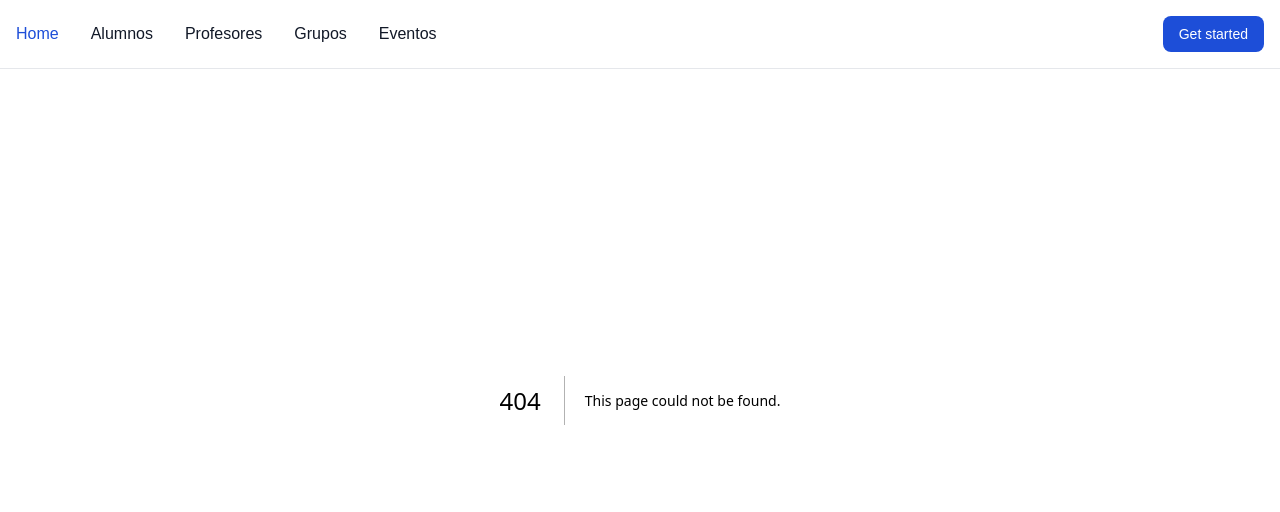
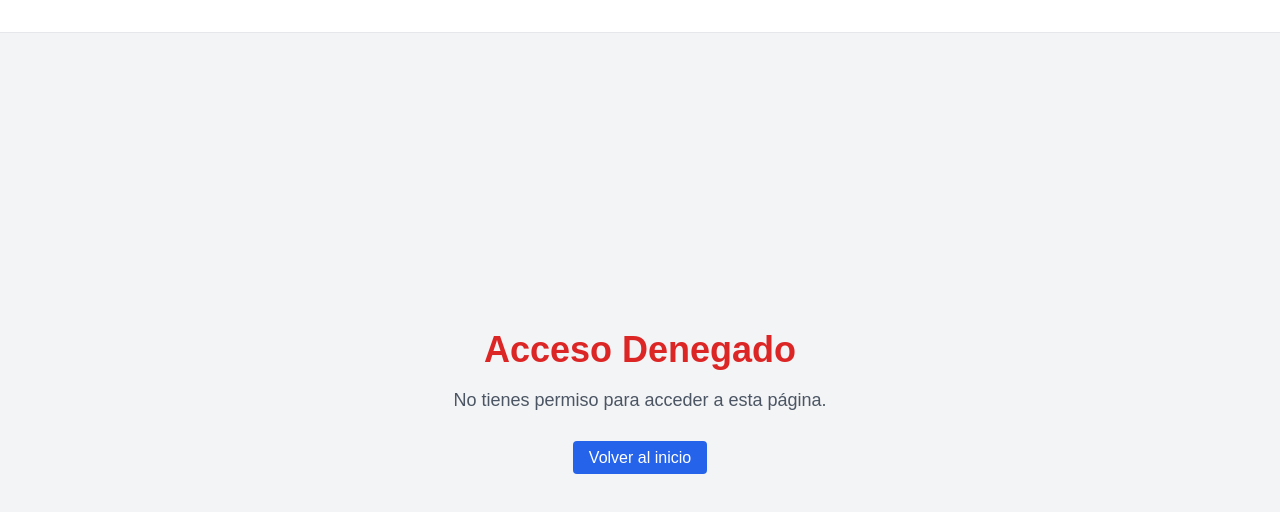
Before and after one commit to grimaldooh/Callige, a Next.js app: page /restricted in a window 1280 px wide. Before the commit this address had no page. Shown: the top 512 px of the page. Built offline with nearby package versions, Linux system fonts and the light colour scheme.

Commit message:
antes del puto login

```diff
--- a/package.json
+++ b/package.json
@@ -20,8 +20,10 @@
     "chart.js": "^4.4.4",
     "date-fns": "^4.1.0",
     "dotenv": "^16.4.5",
+    "jsonwebtoken": "^9.0.2",
     "multer": "^1.4.5-lts.1",
     "next": "^14.2.5",
+    "next-auth": "^4.24.8",
     "pg": "^8.13.0",
     "react": "^18.3.1",
     "react-chartjs-2": "^5.2.0",
--- a/src/app/admin/page.jsx
+++ b/src/app/admin/page.jsx
@@ -261,7 +261,7 @@ export default function AdminPage() {
 
   return (
     <div className="p-6 bg-gray-100 min-h-screen">
-      <h1 className="text-3xl font-bold mb-6">Panel de Administración</h1>
+      <h1 className="text-3xl font-bold mt-20 mb-6">Panel de Administración</h1>
 
       <div className="grid grid-cols-1 md:grid-cols-3 gap-4 mb-6">
         <div className="bg-white p-4 shadow-md rounded-lg">
--- /dev/null
+++ b/src/app/restricted/page.jsx
@@ -0,0 +1,17 @@
+// pages/access-denied.js
+import Link from 'next/link';
+
+export default function AccessDenied() {
+  return (
+    <div className="min-h-screen flex flex-col items-center justify-center bg-gray-100">
+      <h1 className="text-4xl font-bold mb-4 text-red-600">Acceso Denegado</h1>
+      <p className="mb-8 text-lg text-gray-600">No tienes permiso para acceder a esta página.</p>
+
+      <Link href="/auth/login">
+        <a className="bg-blue-600 text-white px-4 py-2 rounded hover:bg-blue-700">
+          Volver al inicio
+        </a>
+      </Link>
+    </div>
+  );
+}
--- a/src/app/students/justificantes/page.jsx
+++ b/src/app/students/justificantes/page.jsx
@@ -42,8 +42,8 @@ const JustificantesPage = () => {
 
   if (loading) return <p>Cargando justificantes...</p>;
 
-  const justificantesPendientes = justificantes.filter((j) => j.status === 1);
-  const justificantesAprobados = justificantes.filter((j) => j.status === 2);
+  const justificantesPendientes = justificantes.filter((j) => j.status === 2);
+  const justificantesAprobados = justificantes.filter((j) => j.status === 1);
   const justificantesRechazados = justificantes.filter((j) => j.status === 3);
 
   return (
--- a/src/components/Group/AttendanceList.jsx
+++ b/src/components/Group/AttendanceList.jsx
@@ -3,6 +3,8 @@
 "use client";
 
 import { useEffect, useState } from 'react';
+import { FontAwesomeIcon } from '@fortawesome/react-fontawesome';
+import { faCheck, faTimes, faFileAlt } from '@fortawesome/free-solid-svg-icons';
 
 const AttendanceList = ({ groupId }) => {
   const [attendanceLists, setAttendanceLists] = useState([]);
@@ -68,7 +70,21 @@ const AttendanceList = ({ groupId }) => {
                   const attendance = attendanceList.attendances.find(a => a.student_id === student.id);
                   return (
                     <td key={attendanceList.id} className="border border-gray-200 p-2">
-                      {attendance ? (attendance.present ? '✔️' : '❌') : 'N/A'}
+                      {attendance ? (
+                        attendance.present === 1 ? (
+                          <FontAwesomeIcon icon={faCheck} className="text-green-500" />
+                        ) : attendance.present === 2 ? (
+                          <FontAwesomeIcon icon={faFileAlt} className="text-blue-500" />
+                        ) : attendance.present === 3 ? (
+                          <FontAwesomeIcon icon={faTimes} className="text-red-500" />
+                        ) : attendance.present === 0 ? (
+                          <FontAwesomeIcon icon={faTimes} className="text-red-500" />
+                        ) : (
+                          "N/A"
+                        )
+                      ) : (
+                        "N/A"
+                      )}
                     </td>
                   );
                 })}
--- a/src/components/Navbar.jsx
+++ b/src/components/Navbar.jsx
@@ -1,90 +1,83 @@
-// src/components/Navbar.jsx
+'use client'
+
+import { useContext, useState } from 'react';
 import Link from 'next/link';
+import { useAuth } from '@/app/context/AuthContext';
+export default function Navbar() {
 
-export default function Navbar() {
+  const { role } = useAuth();
+  const [isBurgerOpen, setIsBurgerOpen] = useState(false); // Para controlar el menú en móviles
+
+  const toggleBurgerMenu = () => {
+    setIsBurgerOpen(!isBurgerOpen);
+  };
+
+  const renderLinks = () => {
+    switch (role) {
+      case 'admin':
         return (
-    <nav className="bg-white dark:bg-gray-900 fixed w-full z-20 top-0 start-0 border-b border-gray-200 dark:border-gray-600 ">
-      <div className="max-w-screen-xl flex flex-wrap items-center justify-between mx-auto p-4 ">
+          <>
+            <li><Link href="/admin">Home</Link></li>
+            <li><Link href="/admin/students">Alumnos</Link></li>
+            <li><Link href="/admin/teachers">Profesores</Link></li>
+            <li><Link href="/admin/groups">Grupos</Link></li>
+            <li><Link href="/admin/events">Eventos</Link></li>
+          </>
+        );
+      case 'teacher':
+        return (
+          <>
+            <li><Link href="/teacher">Home</Link></li>
+            <li><Link href="/teacher/justificantes">Justificantes</Link></li>
+            <li><Link href="/teacher/attendance">Capturar Asistencia</Link></li>
+          </>
+        );
+      case 'student':
+        return (
+          <>
+            <li><Link href="/students">Home</Link></li>
+            <li><Link href="/students/events">Eventos</Link></li>
+            <li><Link href="/students/groups">Grupos</Link></li>
+            <li><Link href="/students/justificantes">Justificantes</Link></li>
+          </>
+        );
+      case 'superadmin':
+        return (
+          <>
+            <li><Link href="/superadmin">SuperAdmin</Link></li>
+          </>
+        );
+      default:
+        return null;
+    }
+  };
 
+  return (
+    <nav className="bg-white dark:bg-gray-900 fixed w-full z-20 top-0 border-b border-gray-200 dark:border-gray-600">
+      <div className="max-w-screen-xl flex flex-wrap items-center justify-between mx-auto p-4">
 
         {/* Botón para menú móvil */}
-        <div className="flex md:order-2 space-x-3 md:space-x-0 rtl:space-x-reverse">
+        <div className="flex md:order-2">
+
+          {role === 'student' && (
             <button
-            type="button"
-            className="text-white bg-blue-700 hover:bg-blue-800 focus:ring-4 focus:outline-none focus:ring-blue-300 font-medium rounded-lg text-sm px-4 py-2 text-center dark:bg-blue-600 dark:hover:bg-blue-700 dark:focus:ring-blue-800"
-          >
-            Get started
-          </button>
-          <button
-            data-collapse-toggle="navbar-sticky"
-            type="button"
+              onClick={toggleBurgerMenu}
               className="inline-flex items-center p-2 w-10 h-10 justify-center text-sm text-gray-500 rounded-lg md:hidden hover:bg-gray-100 focus:outline-none focus:ring-2 focus:ring-gray-200 dark:text-gray-400 dark:hover:bg-gray-700 dark:focus:ring-gray-600"
               aria-controls="navbar-sticky"
-            aria-expanded="false"
+              aria-expanded={isBurgerOpen}
             >
               <span className="sr-only">Open main menu</span>
-            <svg
-              className="w-5 h-5"
-              xmlns="http://www.w3.org/2000/svg"
-              fill="none"
-              viewBox="0 0 17 14"
-              aria-hidden="true"
-            >
-              <path
-                stroke="currentColor"
-                strokeLinecap="round"
-                strokeLinejoin="round"
-                strokeWidth="2"
-                d="M1 1h15M1 7h15M1 13h15"
-              />
+              <svg className="w-5 h-5" xmlns="http://www.w3.org/2000/svg" fill="none" viewBox="0 0 17 14" aria-hidden="true">
+                <path stroke="currentColor" strokeLinecap="round" strokeLinejoin="round" strokeWidth="2" d="M1 1h15M1 7h15M1 13h15" />
               </svg>
             </button>
+          )}
         </div>
 
         {/* Enlaces de navegación */}
-        <div className="items-center justify-between hidden w-full md:flex md:w-auto md:order-1" id="navbar-sticky">
-          <ul className="flex flex-col p-4 md:p-0 mt-4 font-medium border border-gray-100 rounded-lg bg-gray-50 md:space-x-8 rtl:space-x-reverse md:flex-row md:mt-0 md:border-0 md:bg-white dark:bg-gray-800 md:dark:bg-gray-900 dark:border-gray-700">
-            <li>
-              <Link
-                href="/admin"
-                className="block py-2 px-3 text-white bg-blue-700 rounded md:bg-transparent md:text-blue-700 md:p-0 md:dark:text-blue-500"
-                aria-current="page"
-              >
-                Home
-              </Link>
-            </li>
-            <li>
-              <Link
-                href="/admin/students"
-                className="block py-2 px-3 text-gray-900 rounded hover:bg-gray-100 md:hover:bg-transparent md:hover:text-blue-700 md:p-0 md:dark:hover:text-blue-500 dark:text-white dark:hover:bg-gray-700 dark:hover:text-white md:dark:hover:bg-transparent dark:border-gray-700"
-              >
-                Alumnos
-              </Link>
-            </li>
-            <li>
-              <Link
-                href="/admin/teachers"
-                className="block py-2 px-3 text-gray-900 rounded hover:bg-gray-100 md:hover:bg-transparent md:hover:text-blue-700 md:p-0 md:dark:hover:text-blue-500 dark:text-white dark:hover:bg-gray-700 dark:hover:text-white md:dark:hover:bg-transparent dark:border-gray-700"
-              >
-                Profesores
-              </Link>
-            </li>
-            <li>
-              <Link
-                href="/admin/groups"
-                className="block py-2 px-3 text-gray-900 rounded hover:bg-gray-100 md:hover:bg-transparent md:hover:text-blue-700 md:p-0 md:dark:hover:text-blue-500 dark:text-white dark:hover:bg-gray-700 dark:hover:text-white md:dark:hover:bg-transparent dark:border-gray-700"
-              >
-                Grupos
-              </Link>
-            </li>
-            <li>
-              <Link
-                href="/admin/events"
-                className="block py-2 px-3 text-gray-900 rounded hover:bg-gray-100 md:hover:bg-transparent md:hover:text-blue-700 md:p-0 md:dark:hover:text-blue-500 dark:text-white dark:hover:bg-gray-700 dark:hover:text-white md:dark:hover:bg-transparent dark:border-gray-700"
-              >
-                Eventos
-              </Link>
-            </li>
+        <div className={`items-center justify-between ${isBurgerOpen ? 'block' : 'hidden'} w-full md:flex md:w-auto md:order-1`} id="navbar-sticky">
+          <ul className="flex flex-col p-4 md:p-0 mt-4 font-medium border border-gray-100 rounded-lg bg-gray-50 md:space-x-8 md:flex-row md:mt-0 md:border-0 md:bg-white dark:bg-gray-800 md:dark:bg-gray-900 dark:border-gray-700">
+            {renderLinks()}
           </ul>
         </div>
       </div>
```
Also changed, not shown: 1 other file (tests, documents, lock files or other folders). Lines whose indentation alone changed are shown as unchanged.
